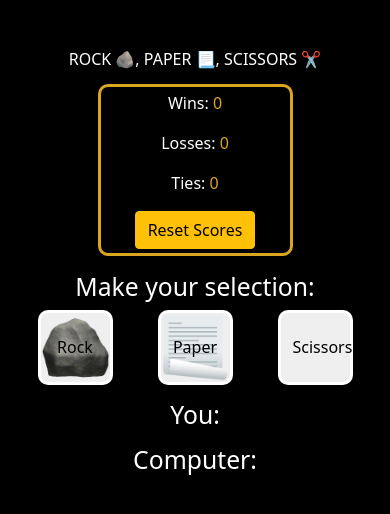
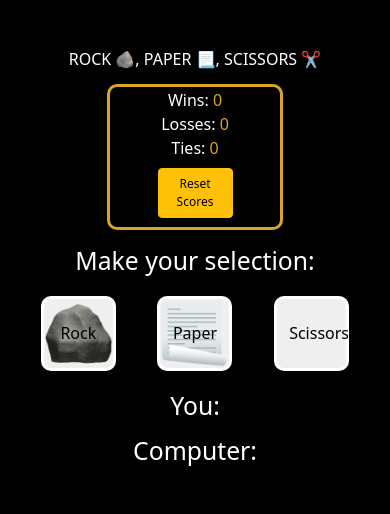
Before and after one commit to BillStephens2022/Rock-Paper-Scissors, a plain HTML site: page index.html in a window 390 px wide. Drawn offline with nearby package versions, Linux system fonts and the light colour scheme.

Commit message:
reorganized code and added comments and some minor styling changes

```diff
--- a/assets/index.js
+++ b/assets/index.js
@@ -1,8 +1,9 @@
+
+// HTML element variables
 const buttonDivEl = $('.button-div');
 const yourPickEl = $('#your-pick');
 const computerPickEl = $('#computer-pick');
 const winLossMessage = $('#win-loss-message');
-const rpsArray = ['rock', 'paper', 'scissors'];
 const rockButton = $('#rock');
 const paperButton = $('#paper');
 const scissorsButton = $('#scissors');
@@ -12,6 +13,9 @@ const winsEl = $('#wins');
 const lossesEl = $('#losses');
 const tiesEl = $('#ties');
 const resetScoresButton = $('#reset-scores')
+
+// other variables
+const rpsArray = ['rock', 'paper', 'scissors'];
 let yourPick;
 let computerPick;
 let computerPickImg;
@@ -19,12 +23,26 @@ let wins = 0;
 let losses = 0;
 let ties = 0;
 
+//game initilization
+init();
 
+/* initialization - enables buttons so player can make choice, clears choices from previous game,
+and empties win/loss messages.  Scoreboard is also updated based on values in local storage */
+function init() {
+    enableButtons();
+    winLossMessage.empty();
+    computerPickEl.empty();
+    yourPickEl.empty();
+    hidePlayAgainButton();
+    getWins();
+    getLosses();
+    getTies();
+}
 
-$(buttonDivEl).click(playerSelection);
-$(playAgainButton).click(init);
-$(resetScoresButton).click(resetScores);
+/*-------------------Gameplay Functions----------------*/
 
+/* function for player selection - once player makes a choice, choice will be rendered on page as an image,
+buttons will be disabled, computer selection will be made, and results checked. */
 function playerSelection(event) {
     let rps = event.target;
     if (rps.id === "rock") {
@@ -47,12 +65,15 @@ function playerSelection(event) {
     };
 }
 
+// function for random computer choice.  Computer choice will be rendered on the page as an image.
 function computerSelection() {
     computerPick = rpsArray[Math.floor(Math.random() * rpsArray.length)];
     computerPickImg = `./assets/images/${computerPick}.png`;
     computerPickEl.prepend(`<img src="${computerPickImg}" alt="${computerPick}" id="computer-pick-img">`);
 }
 
+/* function to check results to see whether player or computer won, or if it was a tie. Scores are
+incremented and saved to local storage*/
 function checkResult(yourPick) {
     if (yourPick === computerPick) {
         winLossMessage.text("It's a TIE!!");
@@ -91,43 +112,36 @@ function checkResult(yourPick) {
         wins++;
         setWins();
     }
-    showPlayAgainButton();
-
+    showPlayAgainButton();  //player is prompted to play again with a button
 }
 
-init();
-
+// disables user choice buttons after selection is made.
 function disableButtons() {
     rockButton.prop('disabled', true);
     paperButton.prop('disabled', true);
     scissorsButton.prop('disabled', true);
 }
 
+// enables user choice buttons once init() is called. When player wants to play again, buttons will be enabled.
 function enableButtons() {
     rockButton.prop('disabled', false);
     paperButton.prop('disabled', false);
     scissorsButton.prop('disabled', false);
 }
 
+// user is prompted with a button to play again.
 function showPlayAgainButton() {
     playAgainButton.css('visibility', 'visible');
 }
 
+// play again button is hidden when game is started/re-started.
 function hidePlayAgainButton() {
     playAgainButton.css('visibility', 'hidden');
 }
 
-function init() {
-    enableButtons();
-    winLossMessage.empty();
-    computerPickEl.empty();
-    yourPickEl.empty();
-    hidePlayAgainButton();
-    getWins();
-    getLosses();
-    getTies();
-}
+/*-------------------Scoreboard Functions----------------*/
 
+// function to get Wins from Local Storage
 function getWins() {
     var storedWins = localStorage.getItem("wins");
     if (storedWins === null) {
@@ -138,6 +152,7 @@ function getWins() {
     winsEl.text(wins);
 }
 
+// function to get Losses from Local Storage
 function getLosses() {
     var storedLosses = localStorage.getItem("losses");
     if (storedLosses === null) {
@@ -148,6 +163,7 @@ function getLosses() {
     lossesEl.text(losses);
 }
 
+// function to get Ties from Local Storage
 function getTies() {
     var storedTies = localStorage.getItem("ties");
     if (storedTies === null) {
@@ -158,21 +174,25 @@ function getTies() {
     tiesEl.text(ties);
 }
 
+// function to save wins to Local Storage
 function setWins() {
     winsEl.textContent = wins;
     localStorage.setItem("wins", wins);
 }
 
+// function to save losses to Local Storage
 function setLosses() {
     lossesEl.textContent = losses;
     localStorage.setItem("losses", losses);
 }
 
+// function to save ties to Local Storage
 function setTies() {
     tiesEl.textContent = ties;
     localStorage.setItem("ties", ties);
 }
 
+// resets wins, losses, and ties to zero in Local Storage
 function resetScores() {
     wins = 0;
     losses = 0;
@@ -181,3 +201,8 @@ function resetScores() {
     setLosses();
     setTies();
 }
+
+// Event listeners
+$(buttonDivEl).click(playerSelection);
+$(playAgainButton).click(init);
+$(resetScoresButton).click(resetScores);
--- a/assets/style.css
+++ b/assets/style.css
@@ -70,6 +70,11 @@ h1 {
     h1 {
         font-size: 1.8em;
     }
+
+    .button-div {
+        margin-top: 50px !important;
+    }
+
     .button-div button {
         margin: 50px 0px;
     }
@@ -77,8 +82,6 @@ h1 {
     #rock-img, #paper-img, #scissors-img, #computer-pick-img {
         width: 25%;
     }
-
-
 }
 
 @media screen and (max-width: 500px) {
@@ -86,8 +89,17 @@ h1 {
     .scores {
         position: relative !important;
         margin: auto;
-        width: 50vw;
+        max-width: 45vw;
+        max-height: 30vh;
         text-align: center;
+        line-height: 0.5em;
+        padding: 5px;
+    }
+
+    .scores button {
+        height: 50px;
+        width: 75px;
+        font-size: .75em;
     }
 
     h1 {
@@ -96,7 +108,7 @@ h1 {
     }
 
     .button-div {
-        margin: 15px;
+        margin: 20px !important;
     }
 
     .button-div button {
@@ -112,6 +124,4 @@ h1 {
     #rock-img, #paper-img, #scissors-img, #computer-pick-img {
         width: 15%;
     }
-
-
 }
```
